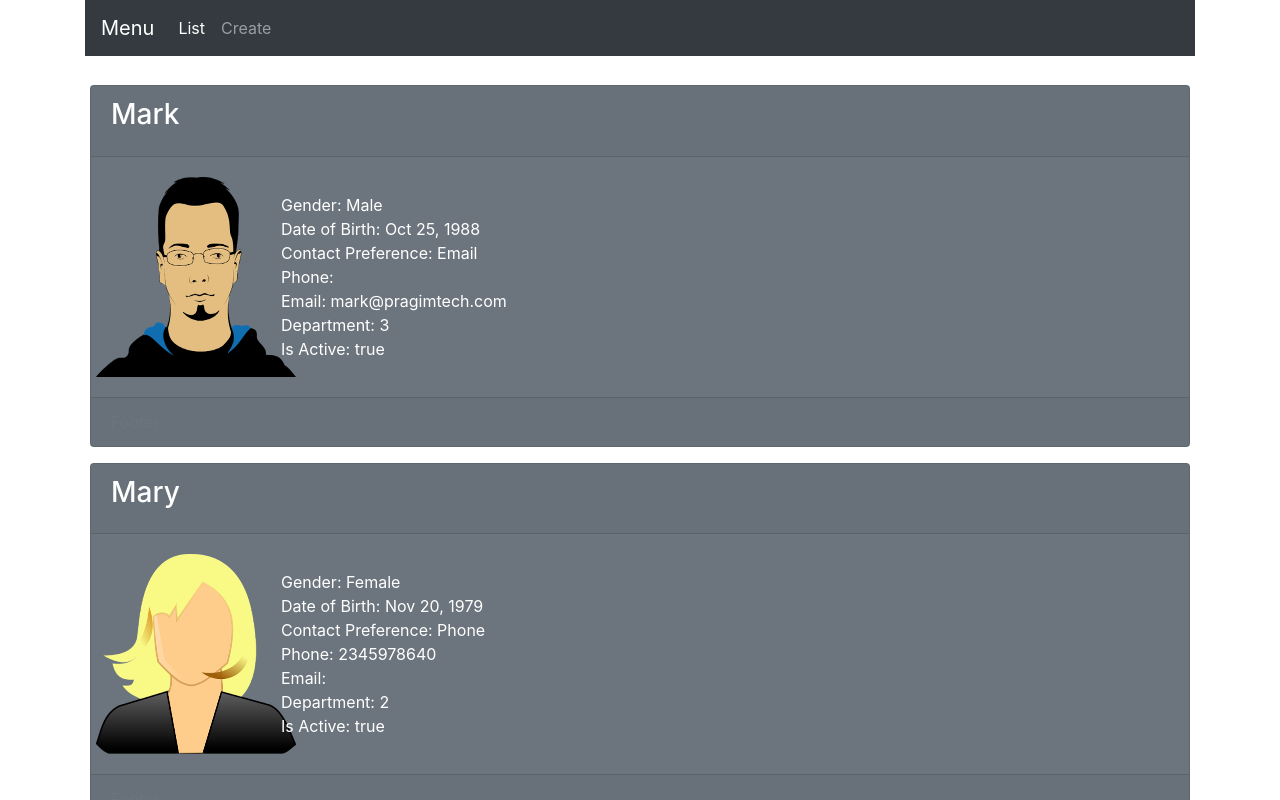
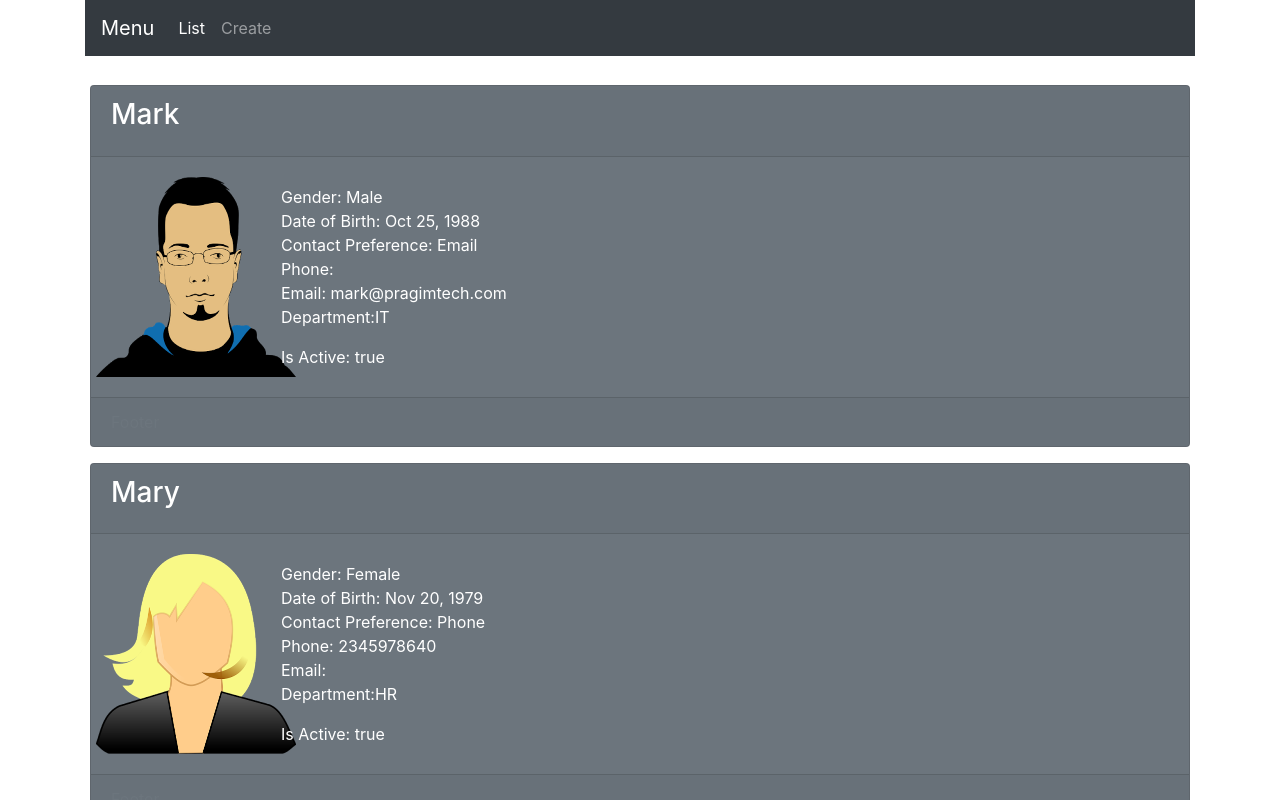
Before and after one commit to bartvanhoey/Angular5Tutorial, an Angular app: page /list in a window 1280 px wide. Shown: the top 800 px of the page. Built offline with nearby package versions, Linux system fonts and the light colour scheme.

Commit message:
end part 32 4h:49m:20s

```diff
--- a/src/app/employees/list-employees.component.html
+++ b/src/app/employees/list-employees.component.html
@@ -51,10 +51,14 @@
           </div>
           <div class="row">
             <div class="col-xs-6">
-              Department
+              Department:
             </div>
-            <div class="col-xs-6">
-              : {{employee.department}}
+            <div class="col-xs-6" [ngSwitch]="employee.department">
+              <p *ngSwitchCase="1"> Help Desk</p>
+              <p *ngSwitchCase="2"> HR</p>
+              <p *ngSwitchCase="3"> IT</p>
+              <p *ngSwitchCase="4"> Payroll</p>
+              <p *ngSwitchDefault>department does not exist</p>
             </div>
           </div>
           <div class="row">
```
